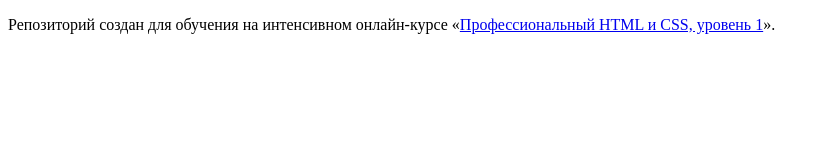
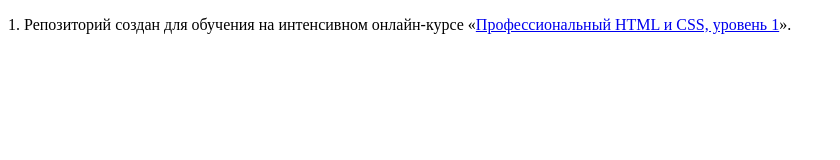
Before and after one commit to Nakleikoff/61758-nerds-24, a plain HTML site: page index.html in a window 1280 px wide. Shown: the whole page, without its empty margins (0-840 px from the left). Drawn offline with Linux system fonts and the light colour scheme.

Commit message:
Update index.html

```diff
--- a/index.html
+++ b/index.html
@@ -6,7 +6,7 @@
   </head>
   <body>
 
-    <p>Репозиторий создан для обучения на интенсивном онлайн‑курсе «<a href="https://htmlacademy.ru/intensive/htmlcss">Профессиональный HTML и CSS, уровень 1</a>».</p>
+    <p>1. Репозиторий создан для обучения на интенсивном онлайн‑курсе «<a href="https://htmlacademy.ru/intensive/htmlcss">Профессиональный HTML и CSS, уровень 1</a>».</p>
 
   </body>
 </html>
```
